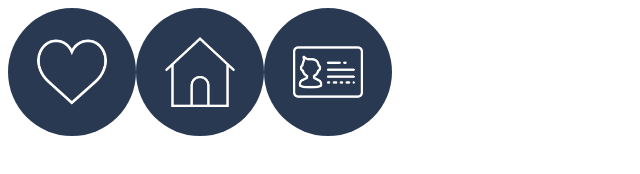
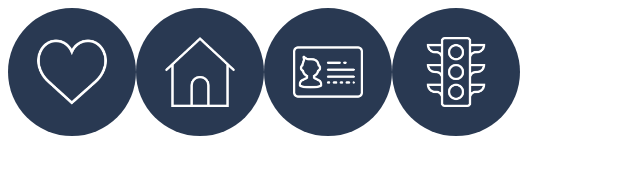
Before and after one commit to KalleTHansen/Koege-Kommune, a plain HTML site: page index.html in a window 1280 px wide. Shown: the whole page, without its empty margins (0-640 px from the left). Drawn offline with Linux system fonts and the light colour scheme.

Commit message:
Before trying flex

```diff
--- a/_scss/style.scss
+++ b/_scss/style.scss
@@ -8,17 +8,17 @@ html {
           height: 8em;
           width: 8em;
           background-color: $primaryColor;
-          border-radius: 50em;
-          text-align: center;
+          border-radius: 50em; //Gør div'en til en cirkel
+          text-align: center; //Centrerer ikoner på begge led
           vertical-align: middle;
           display: table-cell;
 
           .icon {
             max-width: 55%;
             vertical-align: middle;
-            transition: 0.2s;
+            transition: 0.2s; //Animeret overgang ved hover
             &:hover {
-              max-width: 70%;
+              max-width: 70%;//Forstør ved hover
             }
           }
         }
--- a/index.html
+++ b/index.html
@@ -7,7 +7,7 @@
   </head>
   <body>
     <main>
-      <nav>
+      <nav id="navgrid">
         <div class="bgicon">
           <img class="icon" src="img/icons/heart.png" alt="Sundhed">
         </div>
@@ -19,6 +19,10 @@
         <div class="bgicon">
           <img class="icon" src="img/icons/id.png" alt="Pas og kørekort">
         </div>
+
+        <div class="bgicon">
+          <img class="icon" src="img/icons/traffic.png" alt="Traffik og veje">
+        </div>
       </nav>
     </main>
 
```
